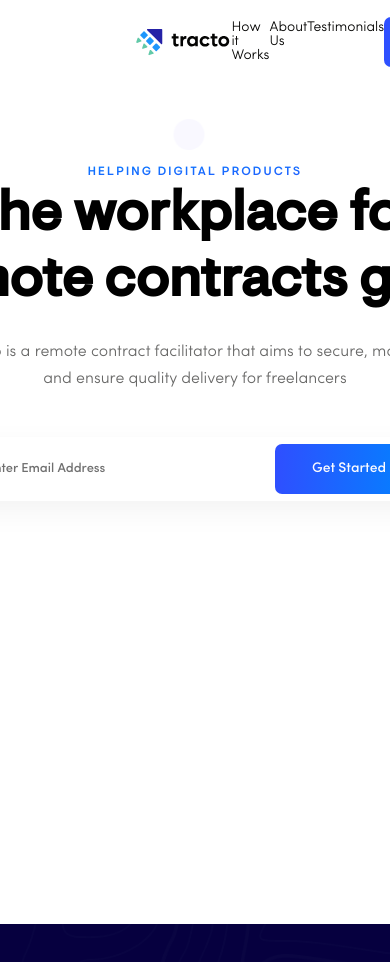
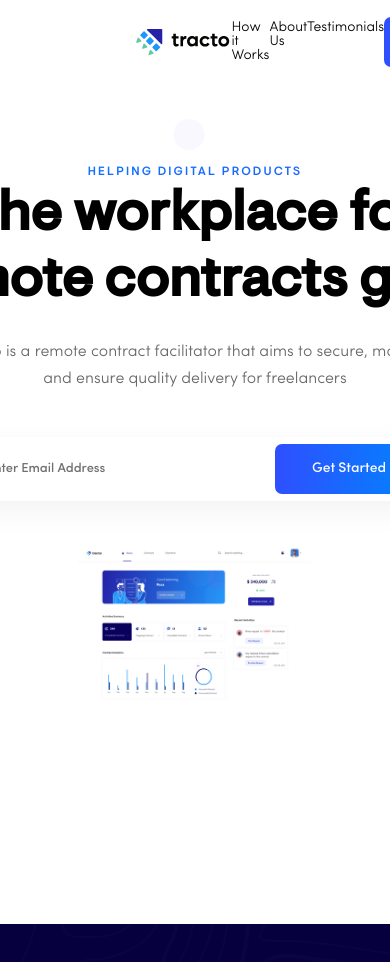
Before and after one commit to nima-z/tracto, a React (Create React App) app: page / in a window 390 px wide. Shown: the top 962 px of the page. Built offline with nearby package versions, Linux system fonts and the light colour scheme.

Commit message:
image added + responsive

```diff
--- a/src/components/sections/section-1/Section1.js
+++ b/src/components/sections/section-1/Section1.js
@@ -1,7 +1,7 @@
 import Banner from "../../banner/Banner";
 import Subscription from "../../ui/Subscription/Subscription";
 
-import styles from './Section1.module.css'
+import styles from "./Section1.module.css";
 
 export default function Section1() {
   return (
@@ -13,6 +13,9 @@ export default function Section1() {
         The workplace for remote contracts gigs.
       </Banner>
       <Subscription />
+      <div className={styles.floatImage}>
+        <img src="/images/SignUp.png" alt="signup" />
+      </div>
     </section>
-  )
+  );
 }
--- a/src/components/sections/section-1/Section1.module.css
+++ b/src/components/sections/section-1/Section1.module.css
@@ -7,3 +7,37 @@
   margin-top: 80px;
   text-align: center;
 }
+
+.floatImage {
+  margin-top: 5rem;
+}
+
+.floatImage img {
+  width: 100%;
+}
+
+@media (max-width: 1700px) {
+  .floatImage img {
+    width: 90%;
+  }
+  .floatImage {
+    margin-top: 3rem;
+  }
+}
+
+@media (max-width: 1500px) {
+  .floatImage img {
+    width: 75%;
+  }
+  .floatImage {
+    margin-top: 0;
+  }
+}
+@media (max-width: 1300px) {
+  .floatImage img {
+    width: 60%;
+  }
+  .floatImage {
+    margin-top: 0;
+  }
+}
```
Also changed, not shown: public/images/SignUp.png (added). Lines whose indentation alone changed are shown as unchanged.
